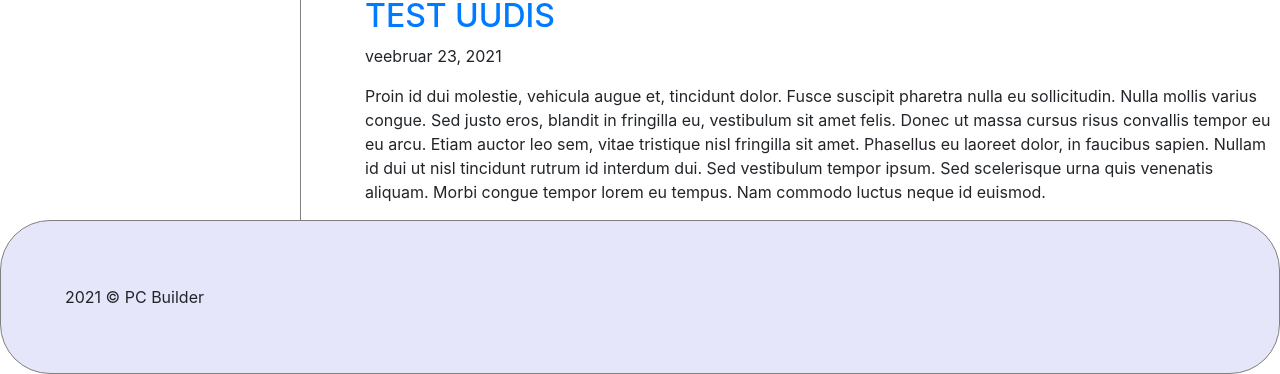
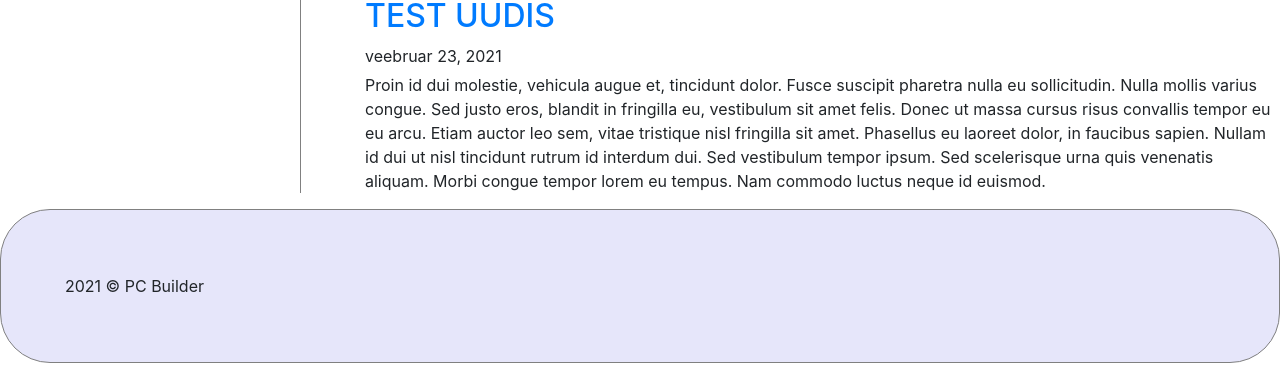
Before and after one commit to anniks2010/PC_Builder_Project, a PHP site: page /?leht=news in a window 1280 px wide. Shown: the part 1767-2141 px from the top of the page. Run offline with PHP 8.4, Linux system fonts and the light colour scheme; a stand-in replaces the project's code that opens the database connection.

Commit message:
updated news

```diff
--- a/content/news.php
+++ b/content/news.php
@@ -1,6 +1,6 @@
 <?php
-    require_once __DIR__ . "/database.php";
-    global $conn;
+   /* require_once __DIR__ . "/database.php";
+    global $conn; */
 
 ?>
 
@@ -15,7 +15,7 @@
 
 <body>
 <header>
-    <div class="logo">
+    <div class="">
         PC BUILDER PROJECT
     </div>
     <nav>
@@ -28,62 +28,62 @@
 
         </ul>
     </nav>
-    <div class="clear"></div>
+    <div class="clear_news"></div>
 </header>
 
-<div class="container">
+<div class="container_news">
     <h1>News</h1>
 
 
 <div class="">
-    <div class="row">
-        <div class="picture">
+    <div class="row_news">
+        <div class="picture_news">
             <a href="">
-                <img src="http://s4.thingpic.com/images/CM/uHYVBitbGD8jGxsGKoa74rtn.jpeg" alt="PILT REBANE">
+                <img class ="img_news" src="http://s4.thingpic.com/images/CM/uHYVBitbGD8jGxsGKoa74rtn.jpeg" alt="PILT REBANE">
             </a>
         </div>
-        <div class="intro">
+        <div class="intro_news">
             <h2 class="intro_link" style="color: #4b8d89; margin-top: -2px;">
                 <a class="intro_link" href="">TEST UUDIS</a>
             </h2>
             <p style="margin-top: 5px;margin-bottom: 5px;">veebruar 23, 2021</p>
             <p>Proin id dui molestie, vehicula augue et, tincidunt dolor. Fusce suscipit pharetra nulla eu sollicitudin. Nulla mollis varius congue. Sed justo eros, blandit in fringilla eu, vestibulum sit amet felis. Donec ut massa cursus risus convallis tempor eu eu arcu. Etiam auctor leo sem, vitae tristique nisl fringilla sit amet. Phasellus eu laoreet dolor, in faucibus sapien. Nullam id dui ut nisl tincidunt rutrum id interdum dui. Sed vestibulum tempor ipsum. Sed scelerisque urna quis venenatis aliquam. Morbi congue tempor lorem eu tempus. Nam commodo luctus neque id euismod.</p>
         </div>
-        <div class="clear"></div>
+        <div class="clear_news"></div>
     </div>
 
 
-    <div class="row">
-        <div class="picture">
+    <div class="row_news">
+        <div class="picture_news">
             <a href="">
                 <img src="http://s4.thingpic.com/images/CM/uHYVBitbGD8jGxsGKoa74rtn.jpeg" alt="PILT REBANE">
             </a>
         </div>
-        <div class="intro">
+        <div class="intro_news">
             <h2 class="intro_link" style="color: #4b8d89; margin-top: -2px;">
                 <a class="intro_link" href="">TEST UUDIS</a>
             </h2>
             <p style="margin-top: 5px;margin-bottom: 5px;">veebruar 23, 2021</p>
             <p>Proin id dui molestie, vehicula augue et, tincidunt dolor. Fusce suscipit pharetra nulla eu sollicitudin. Nulla mollis varius congue. Sed justo eros, blandit in fringilla eu, vestibulum sit amet felis. Donec ut massa cursus risus convallis tempor eu eu arcu. Etiam auctor leo sem, vitae tristique nisl fringilla sit amet. Phasellus eu laoreet dolor, in faucibus sapien. Nullam id dui ut nisl tincidunt rutrum id interdum dui. Sed vestibulum tempor ipsum. Sed scelerisque urna quis venenatis aliquam. Morbi congue tempor lorem eu tempus. Nam commodo luctus neque id euismod.</p>
         </div>
-        <div class="clear"></div>
+        <div class="clear_news"></div>
     </div>
 
 
-    <div class="row">
-        <div class="picture">
+    <div class="row_news">
+        <div class="picture_news">
             <a href="">
                 <img src="http://s4.thingpic.com/images/CM/uHYVBitbGD8jGxsGKoa74rtn.jpeg" alt="PILT REBANE">
             </a>
         </div>
-        <div class="intro">
+        <div class="intro_news">
             <h2 class="intro_link" style="color: #4b8d89; margin-top: -2px;">
                 <a class="intro_link" href="">TEST UUDIS</a>
             </h2>
-            <p>veebruar 23, 2021</p>
+            <p style="margin-top: 5px;margin-bottom: 5px;">veebruar 23, 2021</p>
             <p>Proin id dui molestie, vehicula augue et, tincidunt dolor. Fusce suscipit pharetra nulla eu sollicitudin. Nulla mollis varius congue. Sed justo eros, blandit in fringilla eu, vestibulum sit amet felis. Donec ut massa cursus risus convallis tempor eu eu arcu. Etiam auctor leo sem, vitae tristique nisl fringilla sit amet. Phasellus eu laoreet dolor, in faucibus sapien. Nullam id dui ut nisl tincidunt rutrum id interdum dui. Sed vestibulum tempor ipsum. Sed scelerisque urna quis venenatis aliquam. Morbi congue tempor lorem eu tempus. Nam commodo luctus neque id euismod.</p>
         </div>
-        <div class="clear"></div>
+        <div class="clear_news"></div>
     </div>
 
 </div>
```
